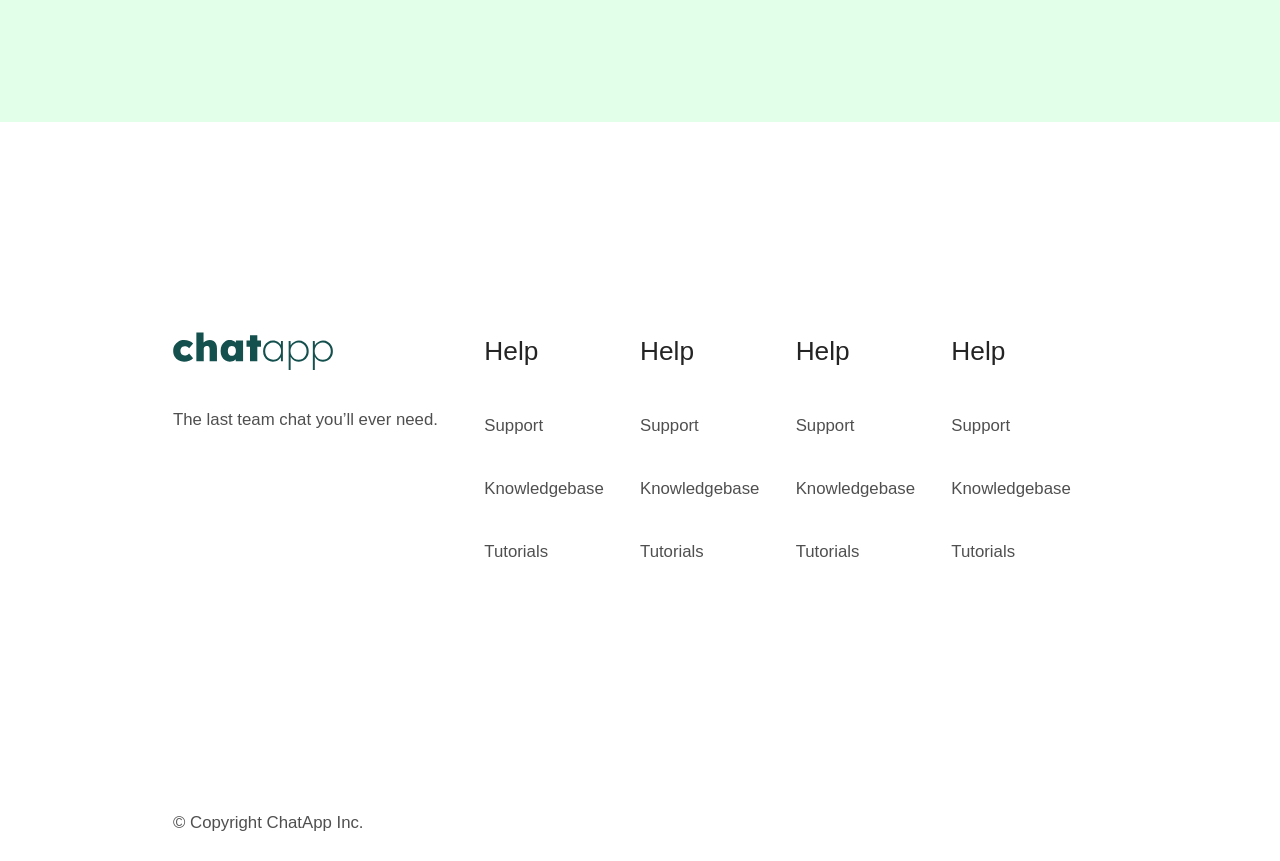
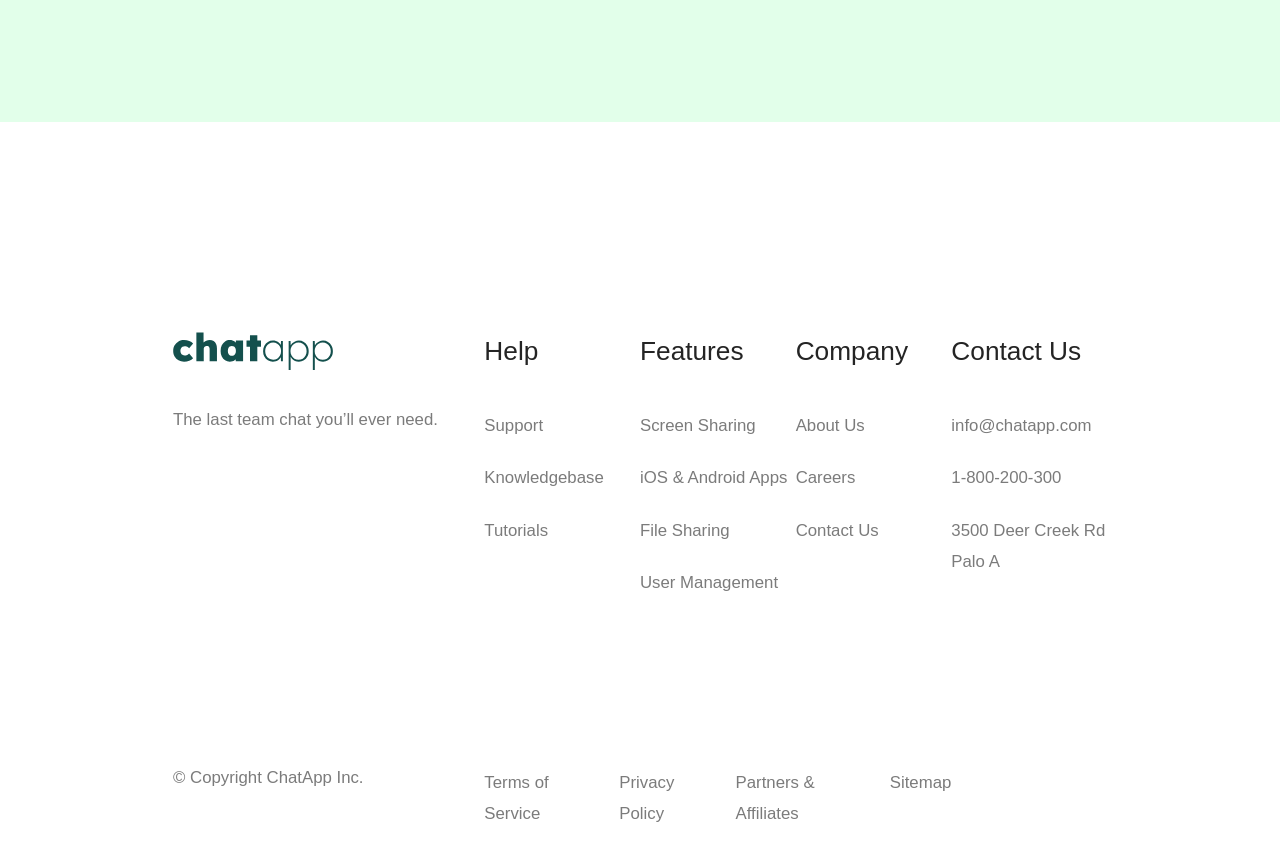
Before and after one commit to aka-luan/callapp-lp, a Next.js app: page / in a window 1280 px wide. Shown: the part 3540-4401 px from the top of the page. Built offline with nearby package versions, Linux system fonts and the light colour scheme.

Commit message:
footer ok, only missing socials

```diff
--- a/src/app/components/Footer.jsx
+++ b/src/app/components/Footer.jsx
@@ -1,9 +1,8 @@
 import Image from 'next/image';
-
 export default function Footer() {
   return (
-    <footer id='footer' className='pt-40 pb-5'>
-      <div className='container mx-auto grid grid-cols-[2fr_1fr_1fr_1fr_1fr]'>
+    <footer id='footer' className='container mx-auto pt-40 pb-5'>
+      <div className='grid grid-cols-[2fr_1fr_1fr_1fr_1fr] mb-32  '>
         <div className='flex flex-col'>
           <Image
             className='mb-7'
@@ -12,114 +11,202 @@ export default function Footer() {
             height={105}
             alt='chatapp writen in light green'
           />
-          <small className='opacity-80 mb-72'>
+          <small className='opacity-60'>
             The last team chat you’ll ever need.
           </small>
-          <small className='opacity-80'>© Copyright ChatApp Inc.</small>
         </div>
         <div className='flex flex-col'>
           <h3 className='mb-7'>Help</h3>
-          <ul className='flex flex-col gap-6'>
-            <li className='opacity-80'>
-              <small><a
+          <ul className='flex flex-col gap-4'>
+            <li className='opacity-60'>
+              <small>
+                <a
                   className='hover:border-b-2 border-foreground pb-1'
                   href='#footer'>
                   Support
-              </a></small>
+                </a>
+              </small>
             </li>
-            <li className='opacity-80'>
-              <small><a
+            <li className='opacity-60'>
+              <small>
+                <a
                   className='hover:border-b-2 border-foreground pb-1'
                   href='#footer'>
                   Knowledgebase
-              </a></small>
+                </a>
+              </small>
             </li>
-            <li className='opacity-80'>
-              <small><a
+            <li className='opacity-60'>
+              <small>
+                <a
                   className='hover:border-b-2 border-foreground pb-1 '
                   href='#footer'>
                   Tutorials
-              </a></small>
+                </a>
+              </small>
             </li>
           </ul>
         </div>
         <div className='flex flex-col'>
-          <h3 className='mb-7'>Help</h3>
-          <ul className='flex flex-col gap-6'>
-            <li className='opacity-80'>
-              <small><a
+          <h3 className='mb-7'>Features</h3>
+          <ul className='flex flex-col gap-4'>
+            <li className='opacity-60'>
+              <small>
+                <a
                   className='hover:border-b-2 border-foreground pb-1'
                   href='#footer'>
-                Support
-              </a></small>
+                  Screen Sharing
+                </a>
+              </small>
             </li>
-            <li className='opacity-80'>
-              <small><a
+            <li className='opacity-60'>
+              <small>
+                <a
                   className='hover:border-b-2 border-foreground pb-1'
                   href='#footer'>
-                Knowledgebase
-              </a></small>
+                  iOS & Android Apps
+                </a>
+              </small>
             </li>
-            <li className='opacity-80'>
-              <small><a
+            <li className='opacity-60'>
+              <small>
+                <a
                   className='hover:border-b-2 border-foreground pb-1 '
                   href='#footer'>
-                Tutorials
-              </a></small>
+                  File Sharing
+                </a>
+              </small>
+            </li>
+            <li className='opacity-60'>
+              <small>
+                <a
+                  className='hover:border-b-2 border-foreground pb-1 '
+                  href='#footer'>
+                  User Management
+                </a>
+              </small>
             </li>
           </ul>
         </div>
         <div className='flex flex-col'>
-          <h3 className='mb-7'>Help</h3>
-          <ul className='flex flex-col gap-6'>
-            <li className='opacity-80'>
-              <small><a
+          <h3 className='mb-7'>Company</h3>
+          <ul className='flex flex-col gap-4'>
+            <li className='opacity-60'>
+              <small>
+                <a
                   className='hover:border-b-2 border-foreground pb-1'
                   href='#footer'>
-                Support
-              </a></small>
+                  About Us
+                </a>
+              </small>
             </li>
-            <li className='opacity-80'>
-              <small><a
+            <li className='opacity-60'>
+              <small>
+                <a
                   className='hover:border-b-2 border-foreground pb-1'
                   href='#footer'>
-                Knowledgebase
-              </a></small>
+                  Careers
+                </a>
+              </small>
             </li>
-            <li className='opacity-80'>
-              <small><a
+            <li className='opacity-60'>
+              <small>
+                <a
                   className='hover:border-b-2 border-foreground pb-1 '
                   href='#footer'>
-                Tutorials
-              </a></small>
+                  Contact Us
+                </a>
+              </small>
             </li>
           </ul>
         </div>
         <div className='flex flex-col'>
-          <h3 className='mb-7'>Help</h3>
-          <ul className='flex flex-col gap-6'>
-            <li className='opacity-80'>
-              <small><a
+          <h3 className='mb-7'>Contact Us</h3>
+          <ul className='flex flex-col gap-4'>
+            <li className='opacity-60'>
+               <small>
+                <a
+                  className='hover:border-b-2 border-foreground pb-1'
+                  href='mailto:info@chatapp.com'>
+                  info@chatapp.com
+                </a>
+              </small>
+            </li>
+            <li className='opacity-60'>
+              <small>
+                <a
                   className='hover:border-b-2 border-foreground pb-1'
                   href='#footer'>
-                Support
-              </a></small>
+                  1-800-200-300
+                </a>
+              </small>
             </li>
-            <li className='opacity-80'>
-              <small><a
+            <li className='opacity-60'>
+              <small>
+                <a
+                  className='hover:border-b-2 border-foreground pb-1 '
+                  href='https://maps.app.goo.gl/3yfF3t44uskiZUsU9'
+                  target='_blank'>
+                  3500 Deer Creek Rd Palo A
+                </a>
+              </small>
+            </li>
+          </ul>
+        </div>
+      </div>
+      <div className='grid grid-cols-[2fr_3fr_1fr]'>
+        <small className='opacity-60'>© Copyright ChatApp Inc.</small>
+        <ul className='flex gap-4'>
+          <li className='opacity-60'>
+            <small>
+              <a
                 className='hover:border-b-2 border-foreground pb-1'
                 href='#footer'>
-                Knowledgebase
-              </a></small>
+                Terms of Service
+              </a>
+            </small>
           </li>
-            <li className='opacity-80'>
-              <small><a
+          <li className='opacity-60'>
+            <small>
+              <a
+                className='hover:border-b-2 border-foreground pb-1'
+                href='#footer'>
+                Privacy Policy
+              </a>
+            </small>
+          </li>
+          <li className='opacity-60'>
+            <small>
+              <a
                 className='hover:border-b-2 border-foreground pb-1 '
                 href='#footer'>
-                Tutorials
-              </a></small>
+                Partners & Affiliates
+              </a>
+            </small>
+          </li>
+          <li className='opacity-60'>
+            <small>
+              <a
+                className='hover:border-b-2 border-foreground pb-1 '
+                href='#footer'>
+                Sitemap
+              </a>
+            </small>
           </li>
         </ul>
+        <div className='flex items-center gap-4'>
+          <a href='https://x.com' target='_blank'>
+
+          </a>
+          <a  href='https://facebook.com' target='_blank'>
+
+          </a>
+          <a  href='https://linkedin.com' target='_blank'>
+
+          </a>
+          <a  href='https://instagram.com' target='_blank'>
+
+          </a>
         </div>
       </div>
     </footer>
```
Lines whose indentation alone changed are shown as unchanged.
